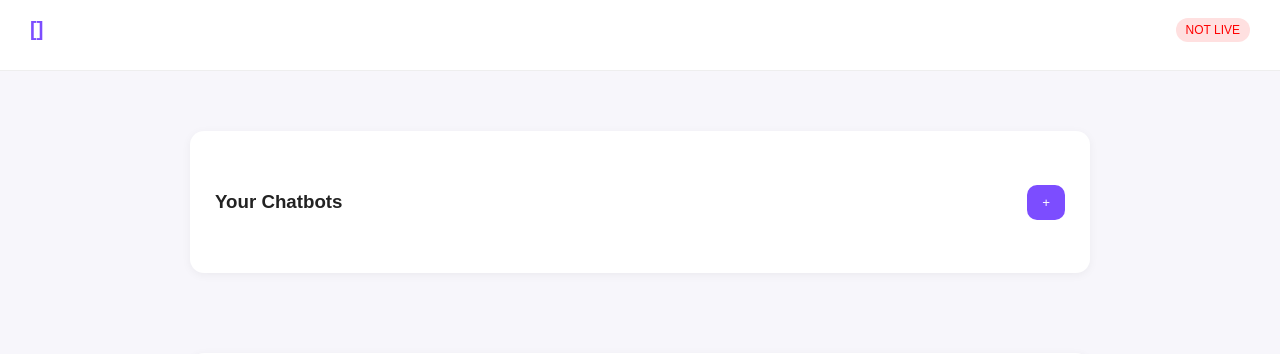
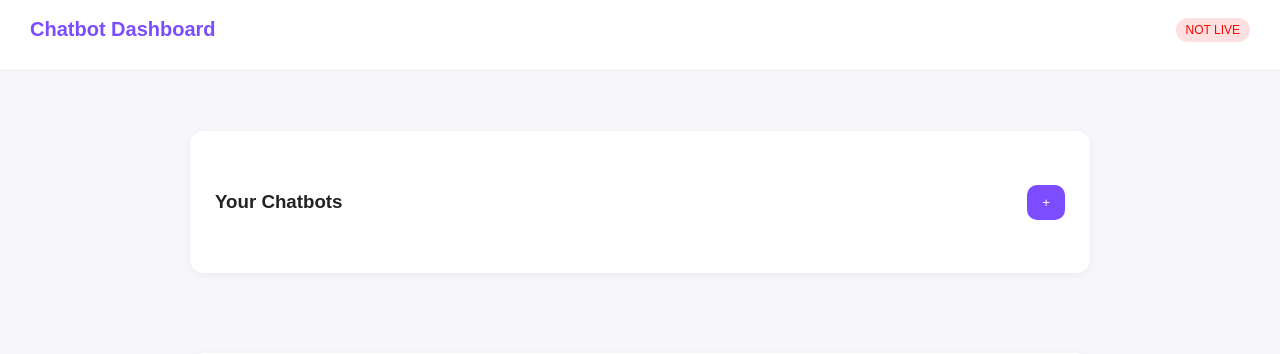
Before and after one commit to sorathiya903/lavinderai, a Flask app: template templates/dashboard.html in a window 1280 px wide. Shown: the top 354 px of the page. Run offline with Flask 3, Linux system fonts and the light colour scheme; the template is opened without the code that fills it: most values are stand-ins (such as "Sample title", 1, 10 or a date in 2020).

Commit message:
Update dashboard title and logo text

```diff
--- a/templates/dashboard.html
+++ b/templates/dashboard.html
@@ -4,7 +4,7 @@
 <script src="https://cdnjs.cloudflare.com/ajax/libs/qrcodejs/1.0.0/qrcode.min.js"></script>
 
 <meta name="viewport" content="width=device-width, initial-scale=1.0">
-<title>{{ data.name }}</title>
+<title>Dashboard</title>
 
 <style>
 body {
@@ -98,7 +98,7 @@ a {
 <body>
 
 <div class="topbar">
-  <div class="logo">{{ data.name }}</div>
+  <div class="logo">Chatbot Dashboard</div>
   <div>
     {% if data.is_live %}
       <span class="badge live">LIVE</span>
```
